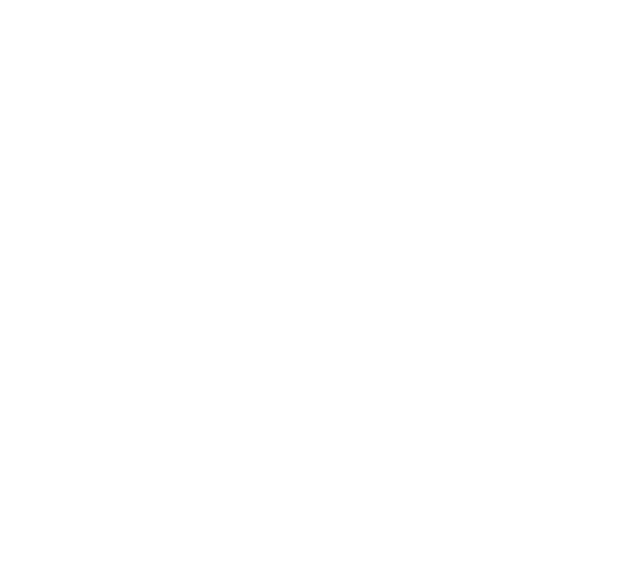
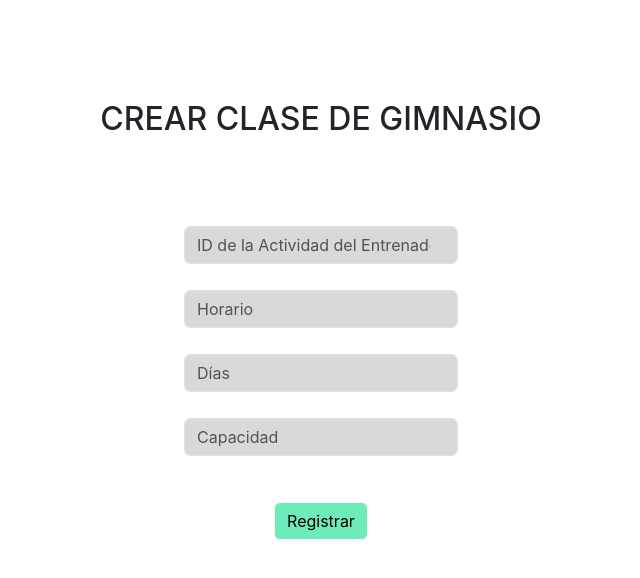
Before and after one commit to BelenLinera/SistemaGestionGimnasioApp, a React (Create React App) app in the folder sistema-gimnasio/: page /gymclass/create-gymclass in a window 1280 px wide. Before the commit this address had no page. Shown: the top 578 px of the page, without its empty margins (319-959 px from the left). Built offline with nearby package versions, Linux system fonts and the light colour scheme.

Commit message:
ABM-GymClass

```diff
--- a/sistema-gimnasio/src/Components/Admin/Admin.jsx
+++ b/sistema-gimnasio/src/Components/Admin/Admin.jsx
@@ -11,7 +11,7 @@
   const [changes, setChanges] = useState(false);
   useEffect(() => {
     getAllAdmins().then((response) => {
-      setAdmins(response.data.$values);
+      setAdmins(response.data);
     });
   }, [changes]);
   return (
--- /dev/null
+++ b/sistema-gimnasio/src/Components/Forms/GymClassForm/GymClassForm.css
@@ -0,0 +1,16 @@
+
+.form-section {
+    padding: 20px;
+  }
+
+  .input-form {
+    margin-bottom: 10px;
+  }
+
+  .alert {
+    color: red;
+  }
+
+  .button-form {
+    margin-top: 20px;
+  }
--- /dev/null
+++ b/sistema-gimnasio/src/Components/Forms/GymClassForm/GymClassForm.jsx
@@ -0,0 +1,134 @@
+import React, { useEffect, useState } from "react";
+import { useNavigate, useParams } from "react-router-dom";
+import { createGymClass, updateGymClass } from "../../GymClass/GymClassServices";
+import Form from "react-bootstrap/Form";
+import { useForm } from "react-hook-form";
+import Button from "react-bootstrap/Button";
+import "./GymClassForm.css";
+import { yupResolver } from "@hookform/resolvers/yup";
+import * as yup from "yup";
+
+const createGymClassSchema = yup.object({
+  IdTrainerActivity: yup.number().required("El ID de la actividad del entrenador es requerido"),
+  TimeClass: yup.string().required("El horario de la clase es requerido"),
+  Days: yup.string().required("Los días de la clase son requeridos"),
+  Capacity: yup.number().required("La capacidad de la clase es requerida").positive().integer(),
+});
+
+const editGymClassSchema = yup.object({
+  IdTrainerActivity: yup.number().required("El ID de la actividad del entrenador es requerido"),
+  TimeClass: yup.string().required("El horario de la clase es requerido"),
+  Days: yup.string().required("Los días de la clase son requeridos"),
+  Capacity: yup.number().required("La capacidad de la clase es requerida").positive().integer(),
+});
+
+const GymClassForm = ({ editFormGym }) => {
+  let navigate = useNavigate();
+  let { id } = useParams();
+  const [initialData, setInitialData] = useState(null);
+
+  const {
+    register,
+    formState: { errors },
+    handleSubmit,
+    reset,
+    clearErrors,
+  } = useForm({
+    mode: "onBlur",
+    resolver: yupResolver(editFormGym ? editGymClassSchema : createGymClassSchema),
+  });
+
+   useEffect(() => {
+     if (editFormGym && id) {
+       // eslint-disable-next-line no-undef
+       getGymClassById(id).then((response) => {
+         setInitialData(response.data);
+         reset(response.data);
+       }).catch((error) => {
+         console.error('Failed to fetch gym class', error);
+       });
+     }
+   }, [id, editFormGym, reset]);
+
+  const onSubmit = async (data) => {
+    try {
+      if (editFormGym) {
+        await updateGymClass(id, data);
+      } else {
+        await createGymClass(data);
+      }
+      navigate("/gymclass", { replace: true });
+    } catch (error) {
+      console.log(error);
+    }
+  };
+
+  return (
+    <section className="form-section">
+      <h2>{editFormGym ? "EDITAR CLASE DE GIMNASIO" : "CREAR CLASE DE GIMNASIO"}</h2>
+      <Form className="form-group" onSubmit={handleSubmit(onSubmit)}>
+        <Form.Group className="mb-3" controlId="formGroupIdTrainerActivity">
+          <Form.Control
+            className="input-form"
+            onFocus={() => clearErrors("IdTrainerActivity")}
+            {...register("IdTrainerActivity")}
+            type="number"
+            placeholder="ID de la Actividad del Entrenador"
+          />
+          {errors.IdTrainerActivity && (
+            <span className="alert" role="alert">
+              {errors.IdTrainerActivity.message}
+            </span>
+          )}
+        </Form.Group>
+        <Form.Group className="mb-3" controlId="formGroupTimeClass">
+          <Form.Control
+            className="input-form"
+            onFocus={() => clearErrors("TimeClass")}
+            {...register("TimeClass")}
+            type="text"
+            placeholder="Horario"
+          />
+          {errors.TimeClass && (
+            <span className="alert" role="alert">
+              {errors.TimeClass.message}
+            </span>
+          )}
+        </Form.Group>
+        <Form.Group className="mb-3" controlId="formGroupDays">
+          <Form.Control
+            className="input-form"
+            onFocus={() => clearErrors("Days")}
+            {...register("Days")}
+            type="text"
+            placeholder="Días"
+          />
+          {errors.Days && (
+            <span className="alert" role="alert">
+              {errors.Days.message}
+            </span>
+          )}
+        </Form.Group>
+        <Form.Group className="mb-3" controlId="formGroupCapacity">
+          <Form.Control
+            className="input-form"
+            onFocus={() => clearErrors("Capacity")}
+            {...register("Capacity")}
+            type="number"
+            placeholder="Capacidad"
+          />
+          {errors.Capacity && (
+            <span className="alert" role="alert">
+              {errors.Capacity.message}
+            </span>
+          )}
+        </Form.Group>
+        <Button variant="light" className="button-form" type="submit">
+          {editFormGym ? "Editar" : "Registrar"}
+        </Button>
+      </Form>
+    </section>
+  );
+};
+
+export default GymClassForm;
--- /dev/null
+++ b/sistema-gimnasio/src/Components/GymClass/GymClass.css
@@ -0,0 +1,11 @@
+.gymclass-section {
+    display: flex;
+    flex-direction: column;
+    align-items: center;
+    justify-content: space-between;
+}
+
+.button-gymclass {
+    margin-bottom: 20px;
+    background-color: #6decb9;
+}
--- /dev/null
+++ b/sistema-gimnasio/src/Components/GymClass/GymClass.jsx
@@ -0,0 +1,39 @@
+import React, { useState, useEffect } from 'react';
+import { getAllGymClasses } from './GymClassServices';
+import { Button } from 'react-bootstrap';
+import { Link } from 'react-router-dom';
+import "./GymClass.css";
+import CardGymClass from '../Shared/CardGymClass/GymClassCard';
+
+const GymClass = () => {
+    const [gymClasses, setGymClasses] = useState([]);
+    const [changes, setChanges] = useState([]);
+
+    useEffect(() => {
+        getAllGymClasses().then((response) => {
+            setGymClasses(response.data);
+        });
+    }, [changes]);
+
+    return (
+        <section className="gymclass-section">
+            <h2>CLASES DEL GIMNASIO</h2>
+            <Link to="/gymclass/create-gymclass">
+                <Button variant="light" className="button-gymclass">
+                    + Nueva clase
+                </Button>
+            </Link>
+            {gymClasses.map((gymClass) => (
+                <CardGymClass
+                    entity={gymClass}
+                    type={"gymclass"}
+                    key={gymClass.IdGymClass}
+                    setChanges={setChanges}
+                    changes={changes}
+                />
+            ))}
+        </section>
+    );
+};
+
+export default GymClass;
--- /dev/null
+++ b/sistema-gimnasio/src/Components/GymClass/GymClassServices.js
@@ -0,0 +1,29 @@
+import api from "../../api";
+
+const getAllGymClasses = () => {
+    return api.get('/api/GymClass');
+  };
+
+  const deleteGymClass = (idGymClass) => {
+    return api.delete(`/api/GymClass/${idGymClass}`);
+  };
+
+  const createGymClass = (idTrainerActivity, timeClass, days, capacity) => {
+    return api.post('/api/GymClass', {
+      IdTrainerActivity: idTrainerActivity,
+      TimeClass: timeClass,
+      Days: days,
+      Capacity: capacity,
+    });
+  };
+
+  const updateGymClass = (idGymClass, idTrainerActivity, timeClass, days, capacity) => {
+    return api.put(`/api/GymClass/${idGymClass}`, {
+      IdTrainerActivity: idTrainerActivity,
+      TimeClass: timeClass,
+      Days: days,
+      Capacity: capacity,
+    });
+  };
+
+  export { getAllGymClasses, deleteGymClass, createGymClass, updateGymClass };
--- a/sistema-gimnasio/src/Components/Layout/Layout.jsx
+++ b/sistema-gimnasio/src/Components/Layout/Layout.jsx
@@ -4,6 +4,8 @@
 import FormUser from '../Forms/FormUser/FormUser';
 import Client from '../Client/Client';
 import Trainer from '../Trainer/Trainer';
+import GymClass from '../GymClass/GymClass';
+import GymClassForm from '../Forms/GymClassForm/GymClassForm';
 
 const Layout = () => {
   return (
@@ -29,6 +31,12 @@
     <Route path="/trainer/create-trainer" element={<FormUser entity={"trainer"}/>} />
     <Route path= "/trainer" element={<Trainer/>}/>
     <Route path = "/trainer/edit-trainer/:userEmail" element={<FormUser entity={"trainer"} editForm={true}/>} />
+
+    <Route path="/gymclass" element={<GymClass />}/>
+    <Route path="/gymclass/create-gymclass" element={<GymClassForm editFormGym={false} />} />
+    <Route path="/gymclass" element={<GymClass />}/>
+    <Route path="/gymclass/edit-gymclass/:id" element={<GymClassForm editFormGym={true} />} />
+
     </Routes>
     </Router>
     </>
--- /dev/null
+++ b/sistema-gimnasio/src/Components/Shared/CardGymClass/GymClassCard.css
@@ -0,0 +1,20 @@
+.card-gymclass {
+    border: 1px solid #ddd;
+    border-radius: 4px;
+    padding: 20px;
+    margin-bottom: 20px;
+}
+
+.card-title {
+    font-size: 1.25em;
+    margin-bottom: 10px;
+}
+
+.card-subtitle {
+    font-size: 1em;
+    color: #888;
+}
+
+.card-text {
+    margin-bottom: 15px;
+}
--- /dev/null
+++ b/sistema-gimnasio/src/Components/Shared/CardGymClass/GymClassCard.jsx
@@ -0,0 +1,36 @@
+import React from 'react';
+import { Button } from 'react-bootstrap';
+import { deleteGymClass } from '../../GymClass/GymClassServices';
+import './GymClassCard.css';
+
+const CardGymClass = ({ entity, setChanges, changes }) => {
+    const { IdGymClass, TrainerActivity, TimeClass, Days, Capacity } = entity;
+    const trainerName = TrainerActivity?.Trainer?.Name || 'Unknown Trainer';
+    const activityName = TrainerActivity?.ActivityName || 'Unknown Activity';
+
+    const handleDelete = async () => {
+        try {
+            await deleteGymClass(IdGymClass);
+            setChanges(!changes);
+        } catch (error) {
+            console.error('Failed to delete gym class', error);
+        }
+    };
+
+    return (
+        <div className="card-gymclass">
+            <h5 className="card-title">{activityName}</h5>
+            <h6 className="card-subtitle mb-2 text-muted">{trainerName}</h6>
+            <p className="card-text">
+                <strong>Día:</strong> {Days} <br />
+                <strong>Horario:</strong> {TimeClass} <br />
+                <strong>Cupo:</strong> {Capacity}
+            </p>
+            <Button variant="danger" onClick={handleDelete}>
+                Eliminar
+            </Button>
+        </div>
+    );
+};
+
+export default CardGymClass;
```
